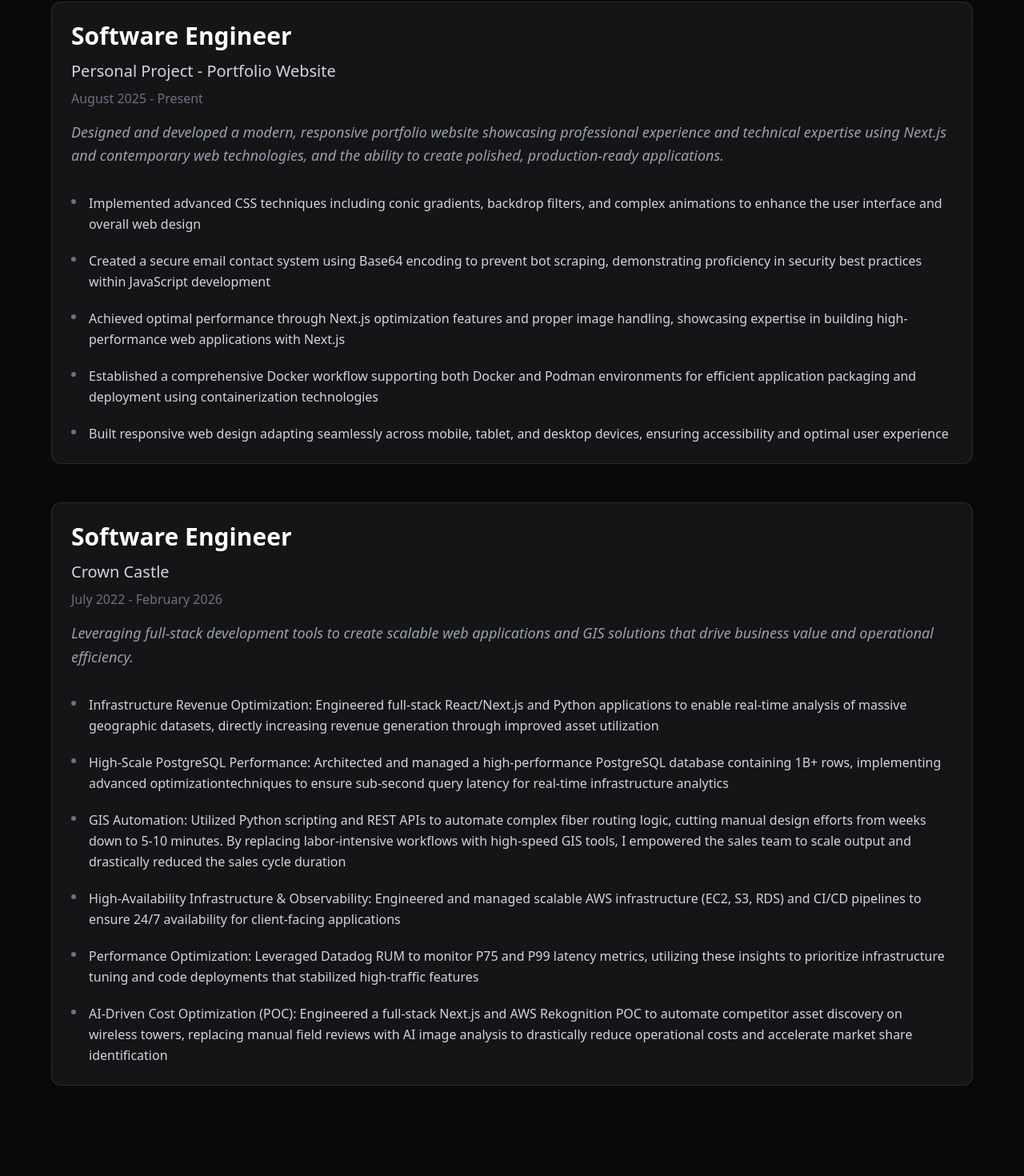
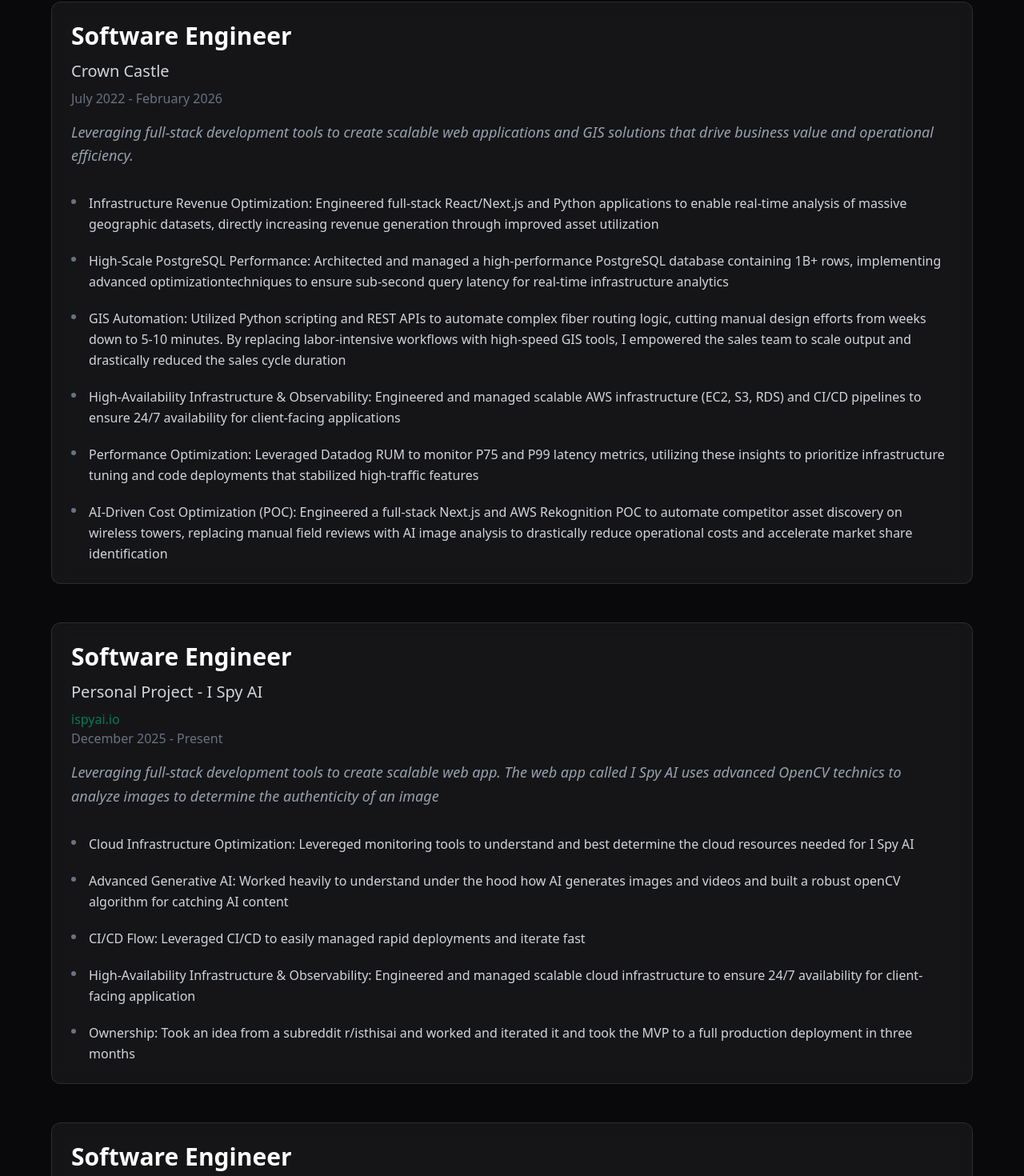
Before and after one commit to HunterShaw99/portfolio, a Next.js app: page / in a window 1280 px wide. Shown: the part 1532-3002 px from the top of the page at 80% size. Built offline with nearby package versions, Linux system fonts and the light colour scheme.

Commit message:
Added I Spy AI experience

```diff
--- a/app/page.tsx
+++ b/app/page.tsx
@@ -32,20 +32,6 @@
   const workExperience = [
     {
       title: "Software Engineer",
-      company: "Personal Project - Portfolio Website",
-      period: "August 2025 - Present",
-      summary:
-        "Designed and developed a modern, responsive portfolio website showcasing professional experience and technical expertise using Next.js and contemporary web technologies, and the ability to create polished, production-ready applications.",
-      responsibilities: [
-        "Implemented advanced CSS techniques including conic gradients, backdrop filters, and complex animations to enhance the user interface and overall web design",
-        "Created a secure email contact system using Base64 encoding to prevent bot scraping, demonstrating proficiency in security best practices within JavaScript development",
-        "Achieved optimal performance through Next.js optimization features and proper image handling, showcasing expertise in building high-performance web applications with Next.js",
-        "Established a comprehensive Docker workflow supporting both Docker and Podman environments for efficient application packaging and deployment using containerization technologies",
-        "Built responsive web design adapting seamlessly across mobile, tablet, and desktop devices, ensuring accessibility and optimal user experience",
-      ],
-    },
-    {
-      title: "Software Engineer",
       company: "Crown Castle",
       period: "July 2022 - February 2026",
       summary:
@@ -57,6 +43,35 @@
         "High-Availability Infrastructure & Observability: Engineered and managed scalable AWS infrastructure (EC2, S3, RDS) and CI/CD pipelines to ensure 24/7 availability for client-facing applications",
         "Performance Optimization: Leveraged Datadog RUM to monitor P75 and P99 latency metrics, utilizing these insights to prioritize infrastructure tuning and code deployments that stabilized high-traffic features",
         "AI-Driven Cost Optimization (POC): Engineered a full-stack Next.js and AWS Rekognition POC to automate competitor asset discovery on wireless towers, replacing manual field reviews with AI image analysis to drastically reduce operational costs and accelerate market share identification",
+      ],
+    },
+    {
+      title: "Software Engineer",
+      company: "Personal Project - I Spy AI",
+      siteLink: "https://ispyai.io/",
+      period: "December 2025 - Present",
+      summary:
+        "Leveraging full-stack development tools to create scalable web app. The web app called I Spy AI uses advanced OpenCV technics to analyze images to determine the authenticity of an image",
+      responsibilities: [
+        "Cloud Infrastructure Optimization: Levereged monitoring tools to understand and best determine the cloud resources needed for I Spy AI",
+        "Advanced Generative AI: Worked heavily to understand under the hood how AI generates images and videos and built a robust openCV algorithm for catching AI content",
+        "CI/CD Flow: Leveraged CI/CD to easily managed rapid deployments and iterate fast",
+        "High-Availability Infrastructure & Observability: Engineered and managed scalable cloud infrastructure to ensure 24/7 availability for client-facing application",
+        "Ownership: Took an idea from a subreddit r/isthisai and worked and iterated it and took the MVP to a full production deployment in three months",
+      ],
+    },
+    {
+      title: "Software Engineer",
+      company: "Personal Project - Portfolio Website",
+      period: "August 2025 - Present",
+      summary:
+        "Designed and developed a modern, responsive portfolio website showcasing professional experience and technical expertise using Next.js and contemporary web technologies, and the ability to create polished, production-ready applications.",
+      responsibilities: [
+        "Implemented advanced CSS techniques including conic gradients, backdrop filters, and complex animations to enhance the user interface and overall web design",
+        "Created a secure email contact system using Base64 encoding to prevent bot scraping, demonstrating proficiency in security best practices within JavaScript development",
+        "Achieved optimal performance through Next.js optimization features and proper image handling, showcasing expertise in building high-performance web applications with Next.js",
+        "Established a comprehensive Docker workflow supporting both Docker and Podman environments for efficient application packaging and deployment using containerization technologies",
+        "Built responsive web design adapting seamlessly across mobile, tablet, and desktop devices, ensuring accessibility and optimal user experience",
       ],
     },
   ];
@@ -212,7 +227,14 @@
                   <h3 className="text-3xl font-bold text-white mb-3">
                     {job.title}
                   </h3>
-                  <p className="text-xl text-gray-300 mb-2">{job.company}</p>
+                  <h3 className="text-xl text-gray-300 mb-2">{job.company} </h3>
+                  {job.siteLink && (
+                    <h5>
+                      <a href="https://ispyai.io/" className="text-emerald-700">
+                        ispyai.io
+                      </a>
+                    </h5>
+                  )}
                   <p className="text-gray-500 font-medium mb-4">{job.period}</p>
                   {job.summary && (
                     <span className="text-lg text-gray-400 italic leading-relaxed">
@@ -220,14 +242,14 @@
                     </span>
                   )}
                 </div>
-                <div className="space-y-5">
+                <div className="space-y-5 text-wrap: balance">
                   {job.responsibilities.map((responsibility, idx) => (
                     <div
                       key={idx}
                       className="flex items-start text-gray-300 leading-relaxed"
                     >
                       <span className="w-1.5 h-1.5 bg-gray-500 rounded-full mr-4 mt-2 shrink-0"></span>
-                      <span>{responsibility}</span>
+                      <span className="text-wrap:wrap">{responsibility}</span>
                     </div>
                   ))}
                 </div>
```
